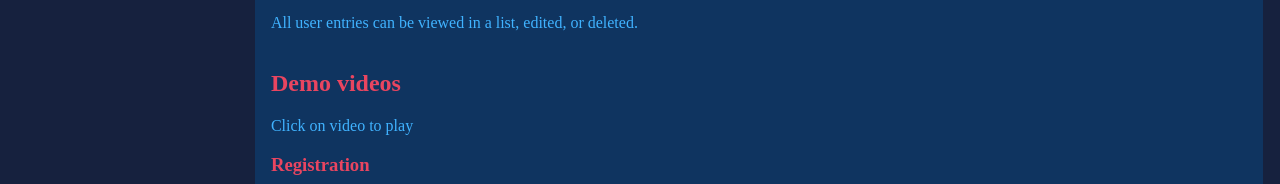
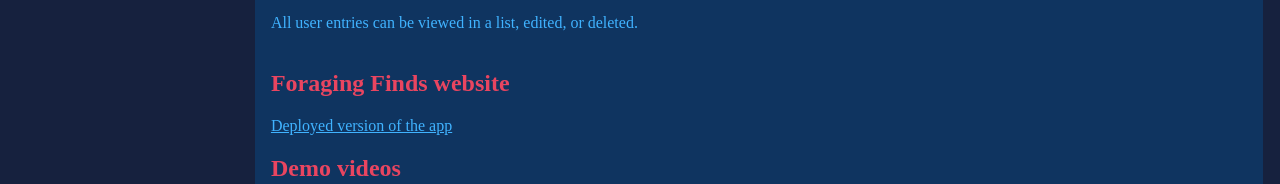
Before and after one commit to AlinaTrukhina/portfolio, a SvelteKit app: page /projects/foraging-finds in a window 1280 px wide. Shown: the part 565-749 px from the top of the page. Built offline with nearby package versions, Linux system fonts and the light colour scheme.

Commit message:
add foraging finds link

```diff
--- a/src/routes/projects/foraging-finds/+page.svelte
+++ b/src/routes/projects/foraging-finds/+page.svelte
@@ -60,6 +60,9 @@ Users can also explore other users finds or search for a specific mushroom on a
 All user entries can be viewed in a list, edited, or deleted.
     </pre>
 
+    <h2>Foraging Finds website</h2>
+    <a href="https://foraging-finds.herokuapp.com/">Deployed version of the app</a>
+
     <section class="demo">
         <h2>Demo videos</h2>
         <p>Click on video to play</p>
```
